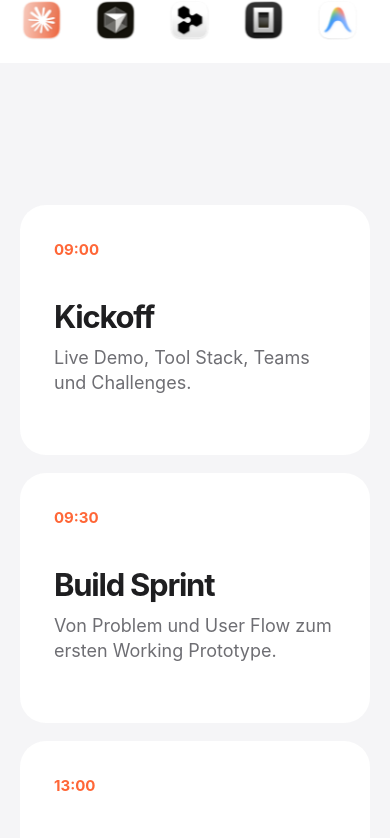
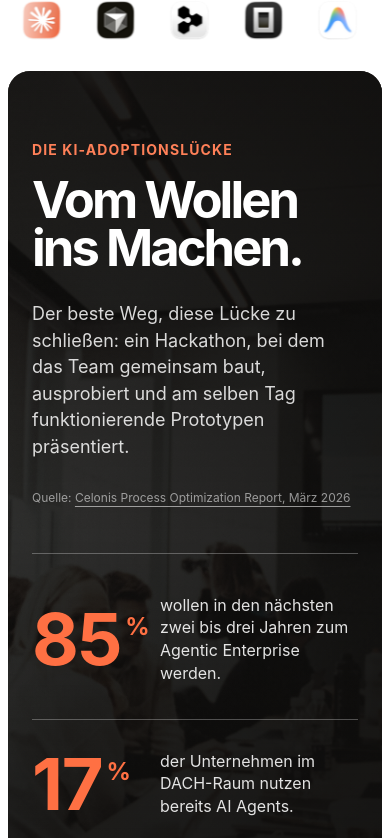
Before and after one commit to emilianscheel/all-in-agi.com, a SvelteKit app in the folder website/: page / in a window 390 px wide. Shown: the part 1296-2134 px from the top of the page. Built offline with nearby package versions, Linux system fonts and the light colour scheme.

Commit message:
Add AI adoption gap section with responsive stats

```diff
--- a/website/src/app.css
+++ b/website/src/app.css
@@ -127,6 +127,69 @@ img { display: block; max-width: 100%; }
 .tool-carousel-set { gap: clamp(30px, 4.5vw, 58px); padding-right: clamp(30px, 4.5vw, 58px); }
 .tool-carousel img { width: clamp(46px, 5vw, 62px); height: clamp(46px, 5vw, 62px); flex: none; object-fit: contain; }
 @keyframes tool-carousel-scroll { to { transform: translateX(-50%); } }
+
+.adoption-gap {
+	position: relative; isolation: isolate; overflow: hidden;
+	min-height: 680px; margin: 12px; border-radius: 28px;
+	background: #171514; color: #fff;
+}
+.adoption-gap-image {
+	position: absolute; z-index: -2; inset: 0;
+	width: 100%; height: 100%; max-width: none;
+	object-fit: cover; object-position: center 54%;
+	filter: saturate(.52) contrast(1.04);
+}
+.adoption-gap::after {
+	content: ""; position: absolute; z-index: -1; inset: 0; pointer-events: none;
+	background:
+		linear-gradient(90deg, rgba(14,13,12,.94) 0%, rgba(14,13,12,.82) 43%, rgba(14,13,12,.48) 100%),
+		linear-gradient(180deg, rgba(14,13,12,.14), rgba(14,13,12,.54));
+}
+.adoption-gap-inner {
+	width: 100%; max-width: 1120px; min-height: 680px; margin: 0 auto;
+	padding: clamp(68px, 8vw, 108px) 40px;
+	display: grid; grid-template-columns: minmax(0, 1.05fr) minmax(340px, .8fr);
+	align-items: center; gap: clamp(56px, 8vw, 104px);
+}
+.adoption-gap-copy { max-width: 600px; }
+.adoption-gap-eyebrow {
+	margin: 0 0 18px; color: #ff8058;
+	font-size: 14px; font-weight: 700; letter-spacing: .08em; text-transform: uppercase;
+}
+.adoption-gap h2 {
+	margin: 0; max-width: 590px;
+	font-size: clamp(48px, 6vw, 78px); line-height: .96; letter-spacing: -.058em;
+}
+.adoption-gap-conclusion {
+	max-width: 580px; margin: 28px 0 0;
+	color: rgba(255,255,255,.84); font-size: clamp(18px, 1.8vw, 22px); line-height: 1.48;
+}
+.adoption-gap-source {
+	margin: 34px 0 0; color: rgba(255,255,255,.55);
+	font-size: 12px; line-height: 1.5;
+}
+.adoption-gap-source a { text-decoration: underline; text-decoration-thickness: 1px; text-underline-offset: 4px; }
+.adoption-gap-source a:hover { color: rgba(255,255,255,.86); }
+.adoption-gap-stats {
+	margin: 0; padding: 10px 0;
+	border-top: 1px solid rgba(255,255,255,.28);
+	border-bottom: 1px solid rgba(255,255,255,.28);
+}
+.adoption-gap-stat {
+	padding: 30px 0 34px;
+	display: grid; grid-template-columns: 126px 1fr; align-items: center; gap: 22px;
+}
+.adoption-gap-stat + .adoption-gap-stat { border-top: 1px solid rgba(255,255,255,.28); }
+.adoption-gap-stat dt {
+	display: flex; align-items: flex-start; color: #ff7043;
+	line-height: .78; letter-spacing: -.075em;
+}
+.adoption-gap-stat dt strong { font-size: clamp(70px, 7.2vw, 96px); }
+.adoption-gap-stat dt span { margin: 7px 0 0 4px; font-size: 24px; font-weight: 700; letter-spacing: -.04em; }
+.adoption-gap-stat dd {
+	margin: 0; color: rgba(255,255,255,.88);
+	font-size: 17px; line-height: 1.42;
+}
 
 .agenda { background: var(--surface); }
 .agenda-grid { margin-top: 58px; display: grid; grid-template-columns: repeat(2, 1fr); gap: 18px; text-align: left; }
@@ -378,6 +441,9 @@ img { display: block; max-width: 100%; }
 @media (max-width: 900px) {
 	.nav-links { display: none; }
 	.nav-inner { grid-template-columns: 1fr 1fr; }
+	.adoption-gap-inner { grid-template-columns: 1fr; gap: 54px; }
+	.adoption-gap-copy { max-width: 680px; }
+	.adoption-gap-stats { max-width: 680px; }
 	.pricing-grid, .contact-grid { grid-template-columns: 1fr; }
 	.price-card { text-align: center; }
 	.contact-card { min-height: 330px; }
@@ -405,6 +471,20 @@ img { display: block; max-width: 100%; }
 	.tool-carousel-window { -webkit-mask-image: linear-gradient(90deg, transparent, #000 16%, #000 84%, transparent); mask-image: linear-gradient(90deg, transparent, #000 16%, #000 84%, transparent); }
 	.tool-carousel-set { gap: 28px; padding-right: 28px; }
 	.tool-carousel img { width: 46px; height: 46px; }
+	.adoption-gap { min-height: 0; margin: 8px; border-radius: 22px; }
+	.adoption-gap-image { object-position: 48% center; }
+	.adoption-gap::after {
+		background:
+			linear-gradient(180deg, rgba(14,13,12,.88) 0%, rgba(14,13,12,.76) 54%, rgba(14,13,12,.9) 100%),
+			linear-gradient(90deg, rgba(14,13,12,.34), rgba(14,13,12,.68));
+	}
+	.adoption-gap-inner { min-height: 0; padding: 70px 24px; gap: 46px; }
+	.adoption-gap h2 { font-size: clamp(46px, 13vw, 60px); }
+	.adoption-gap-conclusion { font-size: 18px; }
+	.adoption-gap-source { margin-top: 28px; }
+	.adoption-gap-stat { grid-template-columns: 112px 1fr; gap: 16px; }
+	.adoption-gap-stat dt strong { font-size: 72px; }
+	.adoption-gap-stat dd { font-size: 16px; }
 	.agenda-grid { grid-template-columns: 1fr; }
 	.agenda-card { min-height: 250px; }
 	.closing { margin: 8px 8px 100px; min-height: 520px; padding: 0; border-radius: 22px; }
--- a/website/src/routes/+page.svelte
+++ b/website/src/routes/+page.svelte
@@ -85,6 +85,45 @@
 	</div>
 </section>
 
+<section class="adoption-gap" aria-labelledby="adoption-gap-title">
+	<img
+		class="adoption-gap-image"
+		src="/images/ai-adoption-hackathon.webp"
+		alt=""
+		loading="lazy"
+		decoding="async"
+	/>
+	<div class="adoption-gap-inner">
+		<div class="adoption-gap-copy" use:reveal>
+			<p class="adoption-gap-eyebrow">Die KI-Adoptionslücke</p>
+			<h2 id="adoption-gap-title">Vom Wollen ins Machen.</h2>
+			<p class="adoption-gap-conclusion">
+				Der beste Weg, diese Lücke zu schließen: ein Hackathon, bei dem das Team gemeinsam
+				baut, ausprobiert und am selben Tag funktionierende Prototypen präsentiert.
+			</p>
+			<p class="adoption-gap-source">
+				Quelle:
+				<a
+					href="https://www.celonis.com/de/news/press/the-enterprise-ai-reality-check-high-ambitions-meet-operational-barriers"
+					target="_blank"
+					rel="noreferrer"
+				>Celonis Process Optimization Report, März 2026</a>
+			</p>
+		</div>
+
+		<dl class="adoption-gap-stats" use:reveal={{ group: true }}>
+			<div class="adoption-gap-stat">
+				<dt><strong>85</strong><span>%</span></dt>
+				<dd>wollen in den nächsten zwei bis drei Jahren zum Agentic Enterprise werden.</dd>
+			</div>
+			<div class="adoption-gap-stat">
+				<dt><strong>17</strong><span>%</span></dt>
+				<dd>der Unternehmen im DACH-Raum nutzen bereits AI Agents.</dd>
+			</div>
+		</dl>
+	</div>
+</section>
+
 <section id="format" class="agenda">
 	<div class="section-wrap">
 
```
Also changed, not shown: website/static/images/ai-adoption-hackathon.webp (added).
